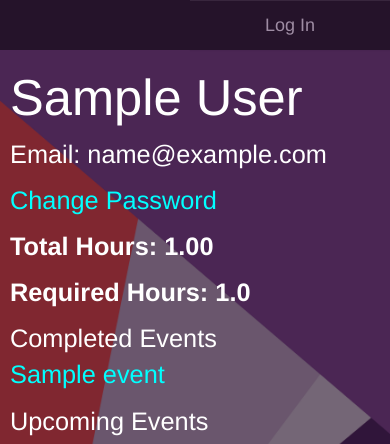
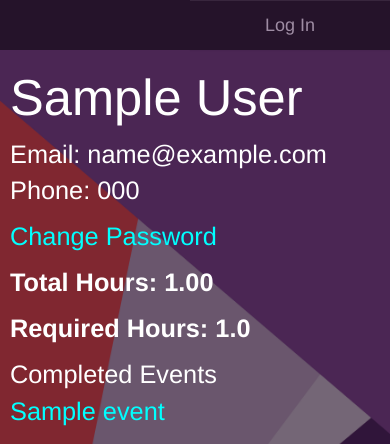
Before and after one commit to somilgo/nhs, a Django app: template events/templates/events/profile.html in a window 390 px wide. Shown: the top 444 px of the page. Run offline with Django 3.2, Linux system fonts and the light colour scheme; the template is opened without the code that fills it: values that come from a table or form of the project are taken from there, others are empty; tables that the repository leaves empty hold one stand-in row (values such as "Sample post"); parts of the project's set-up code (start-up, migrations or seed data) failed here and were passed over; some libraries are stand-ins or nearby versions.

Commit message:
add phone numbers!

```diff
--- a/events/templates/events/profile.html
+++ b/events/templates/events/profile.html
@@ -4,7 +4,8 @@
 <link rel="stylesheet" type="text/css" href="{% static 'events/detailStyle.css' %}" />
 <div id = 'shift'>
 <h1>{{ student.firstname }} {{student.lastname}}</h1>
-<p>Email: {{ student.email }}</p>
+<p>Email: {{ student.email }}
+Phone: {{student.phone }}</p>
 <p><a href = "/pass_change/">Change Password</a></p>
 
 <b>
```
